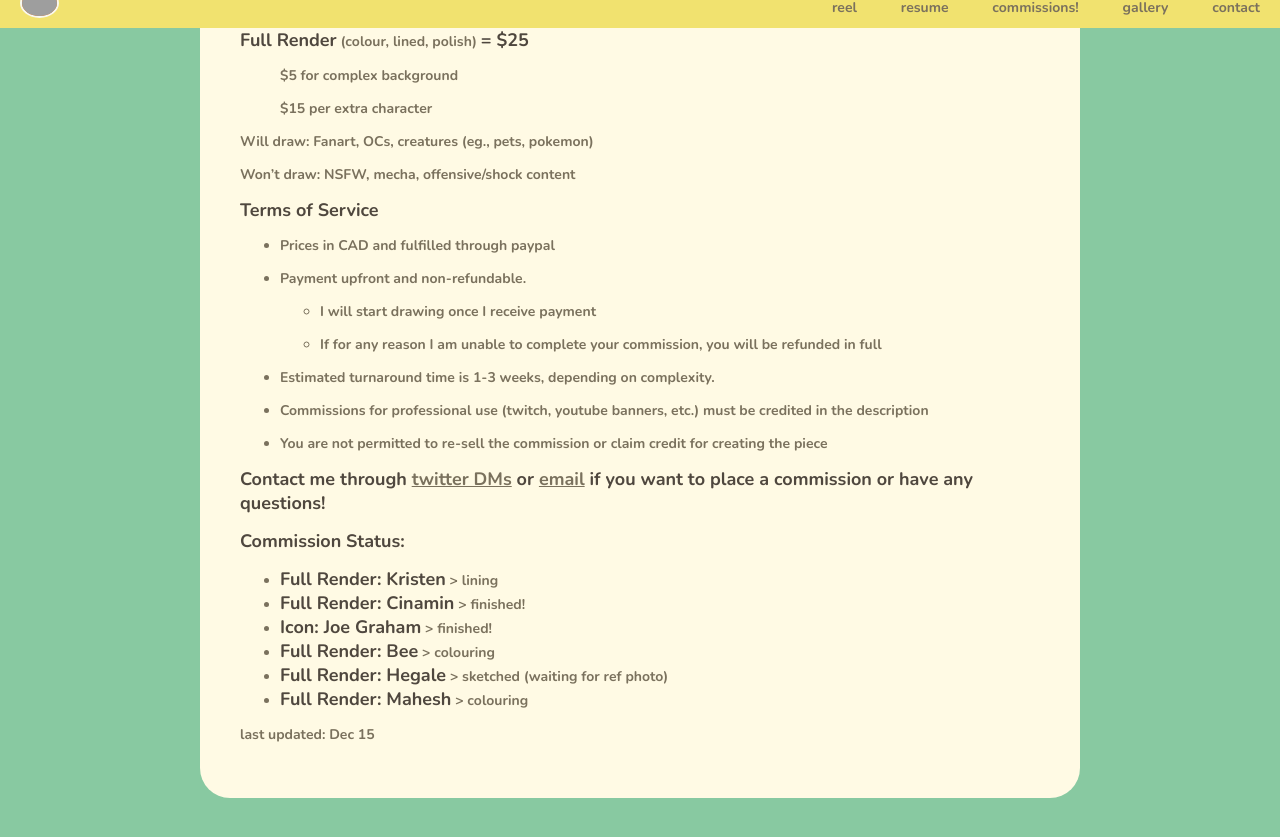
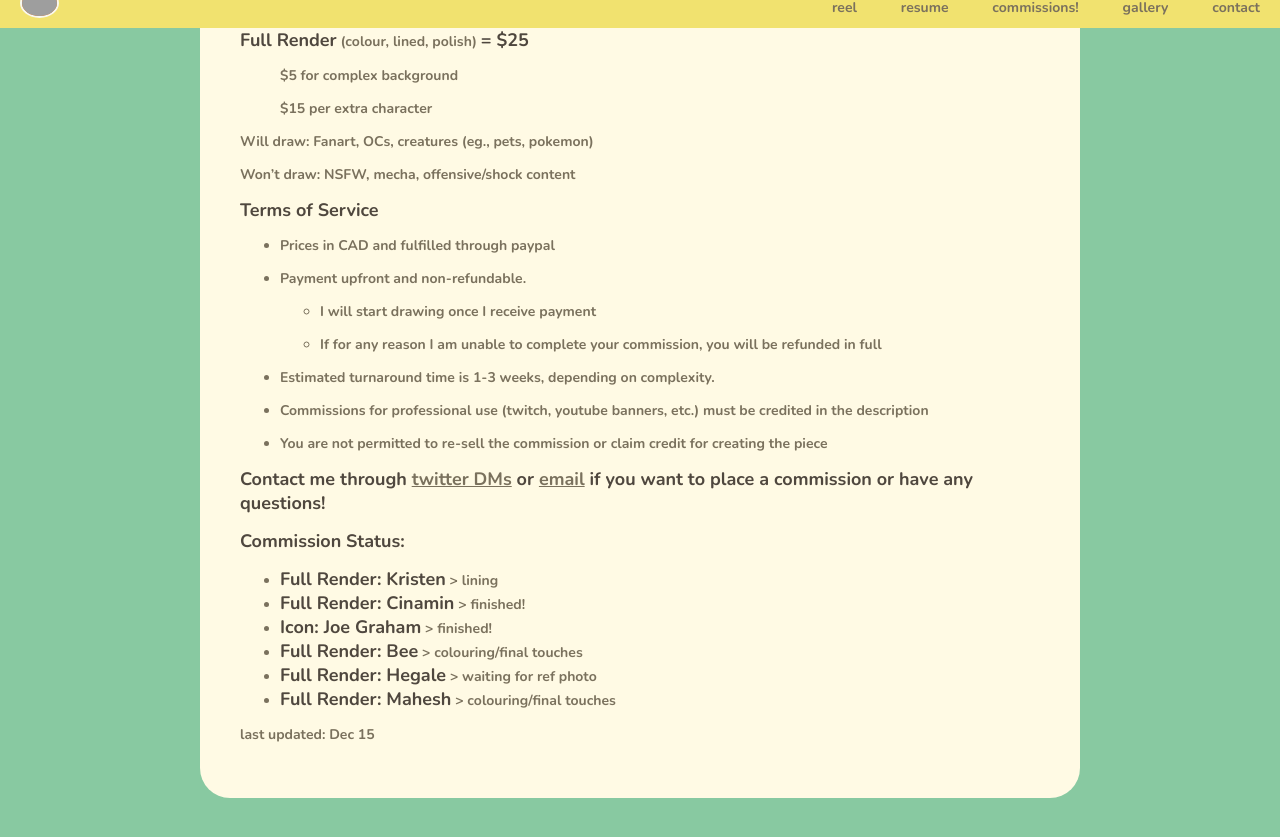
Before and after one commit to antheakwong/antheakwong.github.io, a Jekyll site: the page built from commissions/index.md, in a window 1280 px wide and 900 px high, scrolled down 503 px, cut to the strip 22-859 px from the top of the window. Built offline with Jekyll 4.4.1, drawn with Linux system fonts in a browser that asks for light colours; nearby versions of some CDN libraries; grey boxes are pictures that could not be loaded.

Commit message:
updated status

```diff
--- a/commissions/index.md
+++ b/commissions/index.md
@@ -43,8 +43,8 @@ Won’t draw: NSFW, mecha, offensive/shock content
 - **Full Render: Kristen** > lining
 - **Full Render: Cinamin** > finished!
 - **Icon: Joe Graham** > finished!
-- **Full Render: Bee** > colouring
-- **Full Render: Hegale** > sketched (waiting for ref photo)
-- **Full Render: Mahesh** > colouring
+- **Full Render: Bee** > colouring/final touches
+- **Full Render: Hegale** > waiting for ref photo
+- **Full Render: Mahesh** > colouring/final touches
 
 last updated: Dec 15
```
